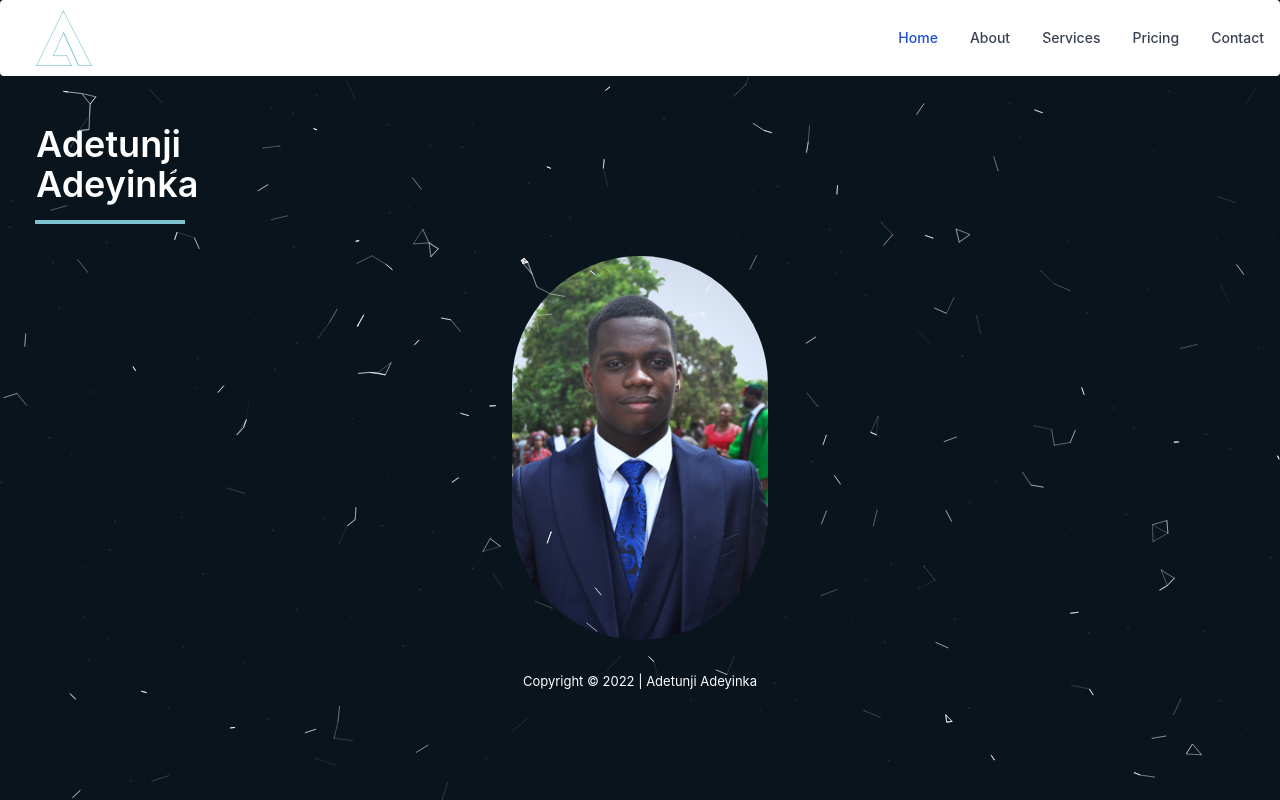
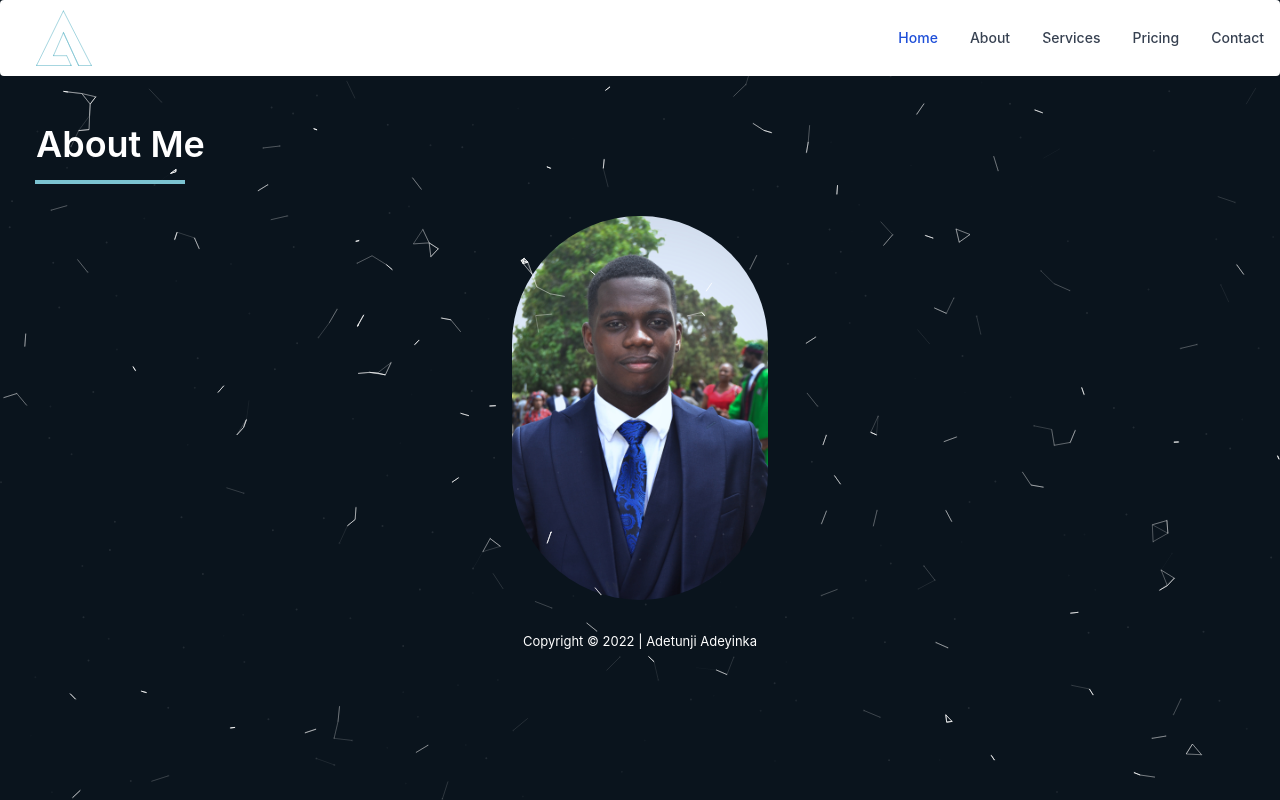
Before and after one commit to Itzadetunji/my-website, a Next.js app: page /about in a window 1280 px wide. Built offline with nearby package versions, Linux system fonts and the light colour scheme.

Commit message:
Created about component

```diff
--- a/pages/about.tsx
+++ b/pages/about.tsx
@@ -8,7 +8,7 @@ function about() {
     <>
       <Navbar/>
       <div className='mt-16'>
-        <h1 className="text-white ml-9 font-semibold leading-10 -mt-4 text-4xl">Adetunji <br/>Adeyinka</h1>
+        <h1 className="text-white ml-9 font-semibold leading-10 -mt-4 text-4xl">About Me</h1>
         <hr className="light-blue w-[150px] h-1 ml-[35px] border-transparent my-4"/>
       </div>
       <div className="w-64 h-auto mx-auto mt-8 items-center justify-center">
```
